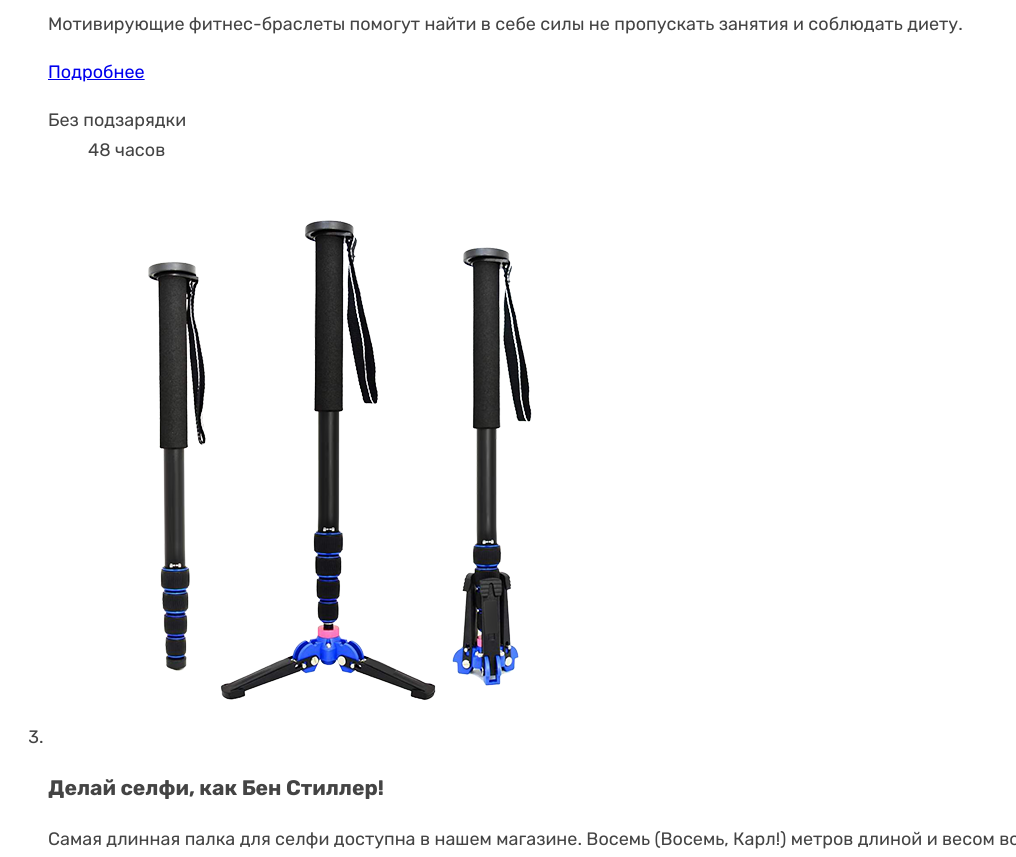
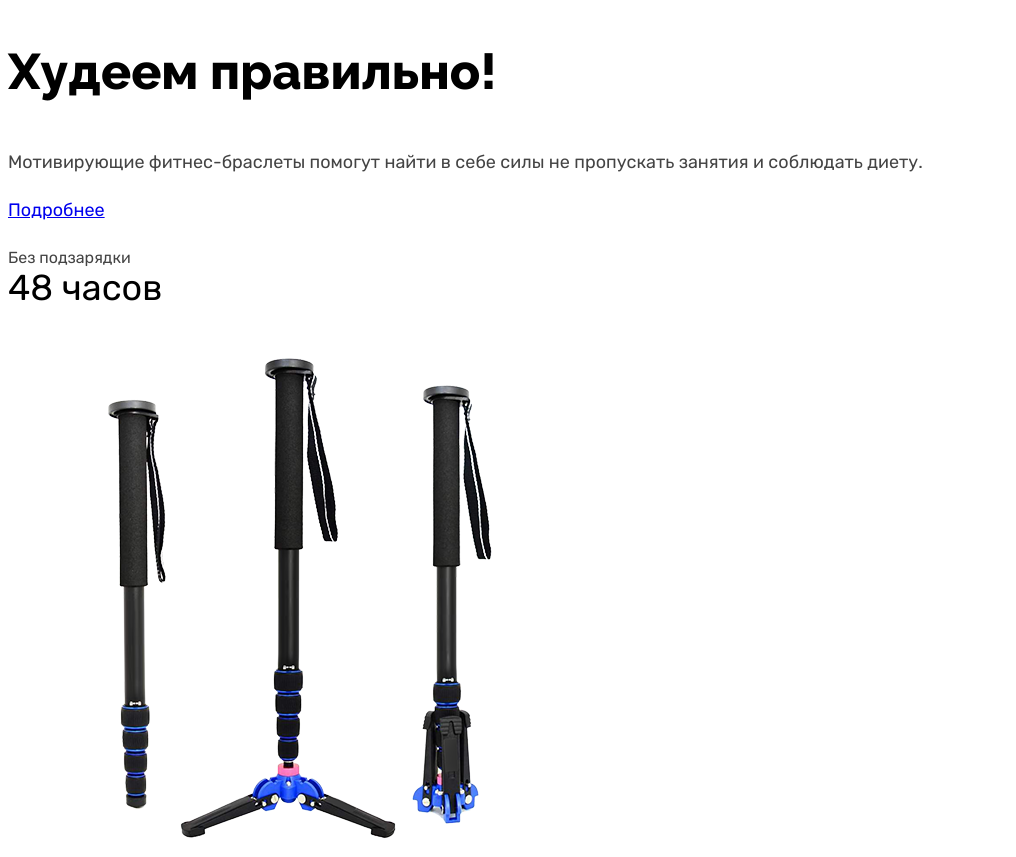
Before and after one commit to RedShucov/device-32, a website: page src/index.html in a window 1280 px wide. Shown: the part 1740-2597 px from the top of the page, without its empty margins (0-1016 px from the left). Drawn offline with nearby package versions, Linux system fonts and the light colour scheme; files that its build step writes are made by us from their sources.

Commit message:
SCSS: slyder: добавляет базовую стилизацию текста для блока слайдер

```diff
--- a/src/index.html
+++ b/src/index.html
@@ -72,7 +72,7 @@
         <li class="slider__slide">
           <img class="slider__slide-image" src="img/img-content/product-slider/quadcopter-butterfly.png" width="560"
             height="560" alt="Квадракоптер с белым основанием, оснащён лазером прикрипленным к нижней части основания.">
-          <h3 class="slider__slide-title">Порхает как бабочка, жалит как пчела!</h3>
+          <h3 class="page-title slider__slide-title">Порхает как бабочка, жалит как пчела!</h3>
           <p class="slider__slide-description">Этот обычный, на первый взгляд, квадрокоптер оснащён мощным лазером,
             замаскированным под стандартную
             камеру.</p>
@@ -91,7 +91,7 @@
         <li class="slider__slide">
           <img class="slider__slide-image" src="img/img-content/product-slider/motivating-bracelet.png" width="560"
             height="560" alt="Браслет чёрного цвета с монохромным дисплеем.">
-          <h3 class="slider__slide-title">Худеем правильно!</h3>
+          <h3 class="page-title slider__slide-title">Худеем правильно!</h3>
           <p class="slider__slide-description">Мотивирующие фитнес-браслеты помогут найти в себе силы не пропускать
             занятия и соблюдать диету.</p>
           <a class="slider__slide-link" href="#">Подробнее</a>
@@ -105,7 +105,7 @@
         <li class="slider__slide">
           <img class="slider__slide-image" src="img/img-content/product-slider/ben's-monopod.png" width="560"
             height="560" alt="Селфи-палка чёрного цвета, с ремешком у основания.">
-          <h3 class="slider__slide-title">Делай селфи, как Бен Стиллер!</h3>
+          <h3 class="page-title slider__slide-title">Делай селфи, как Бен Стиллер!</h3>
           <p class="slider__slide-description">Самая длинная палка для селфи доступна в нашем магазине. Восемь (Восемь,
             Карл!) метров длиной и весом всего 5 кг.</p>
           <a class="slider__slide-link" href="#">Подробнее</a>
--- /dev/null
+++ b/src/scss/blocks/slyder.scss
@@ -0,0 +1,17 @@
+.slider__carousel {
+  margin: 0;
+  padding: 0;
+
+  list-style: none;
+}
+
+.slider__feature-name {
+  font-size: 16px;
+}
+
+.slider__feature-value {
+  margin: 0;
+
+  font-size: 36px;
+  color: var(--black);
+}
--- a/src/scss/style.scss
+++ b/src/scss/style.scss
@@ -16,6 +16,8 @@
 
 @import "blocks/page-title.scss";
 
+@import "blocks/slyder.scss";
+
 // other
 
 @import "visually-hidden.scss";
```
Also changed, not shown: project/index.html (+3 -3 lines), project/css/style.css, project/css/style.min.css.
